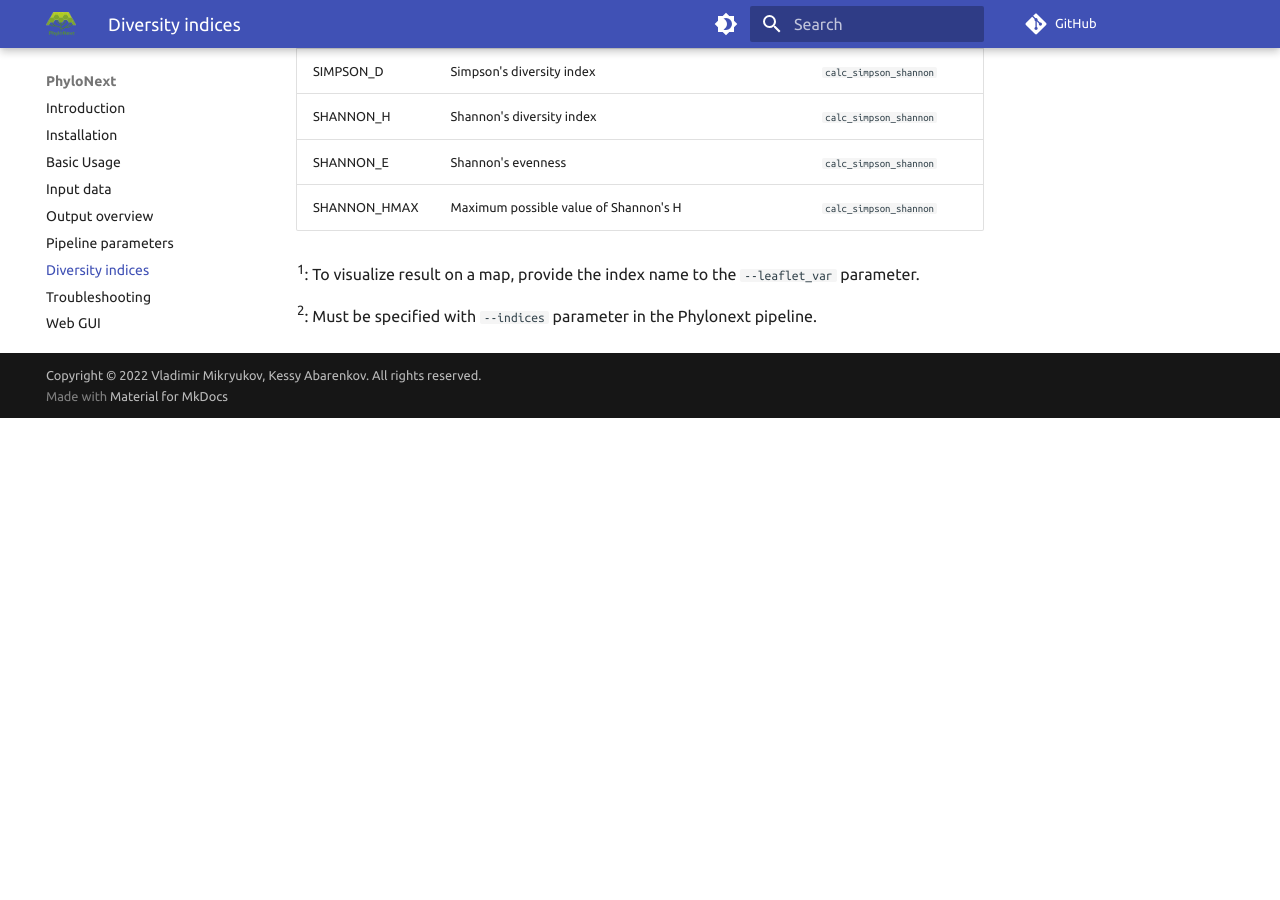
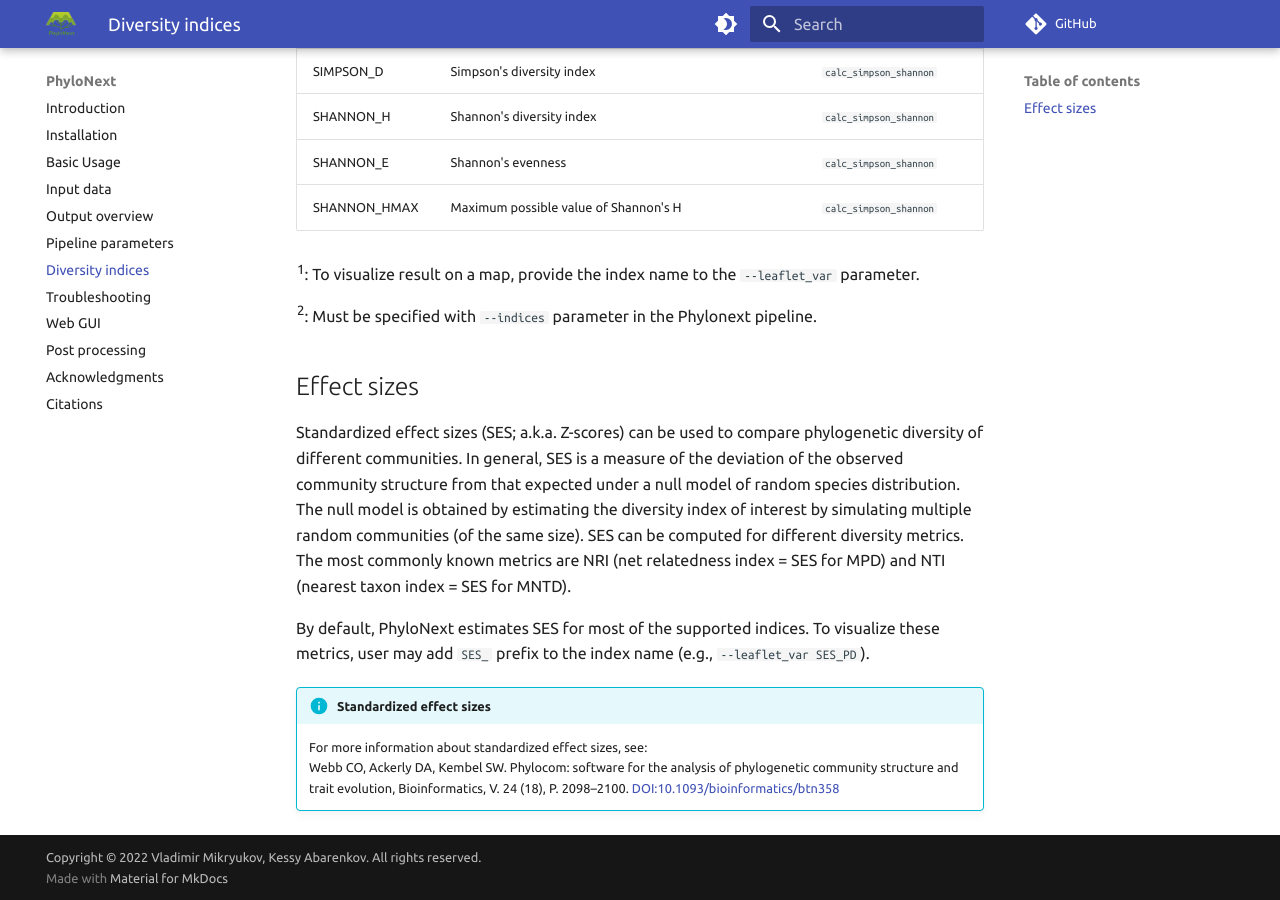
Before and after one commit to vmikk/phylonext_manual, an MkDocs documentation site: the page built from docs/biodiverse.md, in a window 1280 px wide and 900 px high, scrolled down 1561 px. Built offline with MkDocs 1.6.1 and Material for MkDocs 9.7.7, drawn with Linux system fonts in a browser that asks for light colours; comment, search, counter and statistics services are not loaded; before the commit the page ends 1979 px from its top, so only the background shows below that.

Commit message:
SES scores

```diff
--- a/docs/biodiverse.md
+++ b/docs/biodiverse.md
@@ -53,3 +53,18 @@
 
 ^2^:
     Must be specified with `--indices` parameter in the Phylonext pipeline.
+
+## Effect sizes
+
+Standardized effect sizes (SES; a.k.a. Z-scores) can be used to compare phylogenetic diversity of different communities.
+In general, SES is a measure of the deviation of the observed community structure from that expected under a null model of random species distribution.
+The null model is obtained by estimating the diversity index of interest by simulating multiple random communities (of the same size).
+SES can be computed for different diversity metrics.
+The most commonly known metrics are NRI (net relatedness index = SES for MPD) and NTI (nearest taxon index = SES for MNTD).
+
+By default, PhyloNext estimates SES for most of the supported indices.
+To visualize these metrics, user may add `SES_` prefix to the index name (e.g., `--leaflet_var SES_PD`).
+
+!!! info "Standardized effect sizes"
+    For more information about standardized effect sizes, see:
+    Webb CO, Ackerly DA, Kembel SW. Phylocom: software for the analysis of phylogenetic community structure and trait evolution, Bioinformatics, V. 24 (18), P. 2098–2100. [DOI:10.1093/bioinformatics/btn358](https://academic.oup.com/bioinformatics/article/24/18/2098/190910)
```
